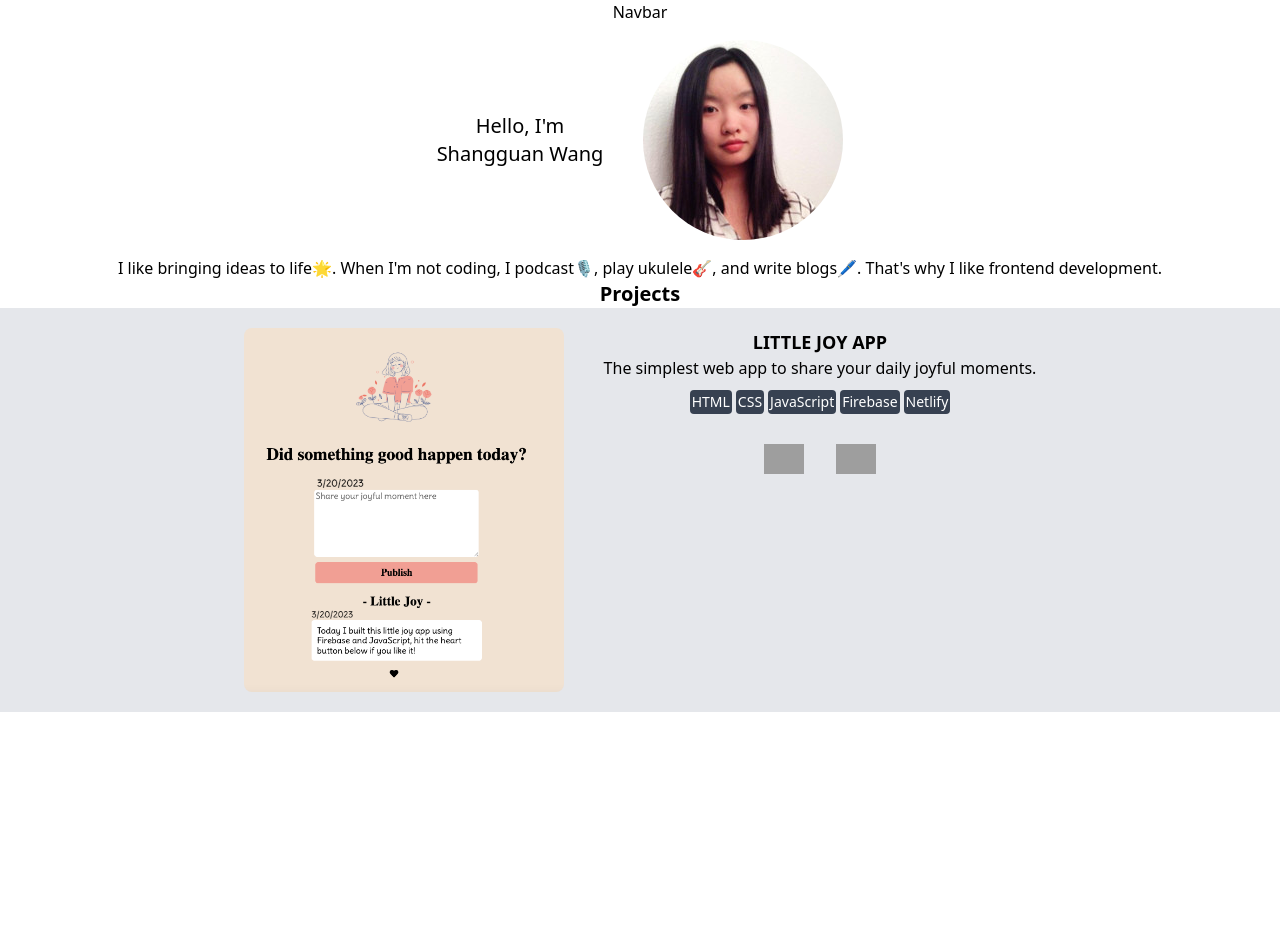
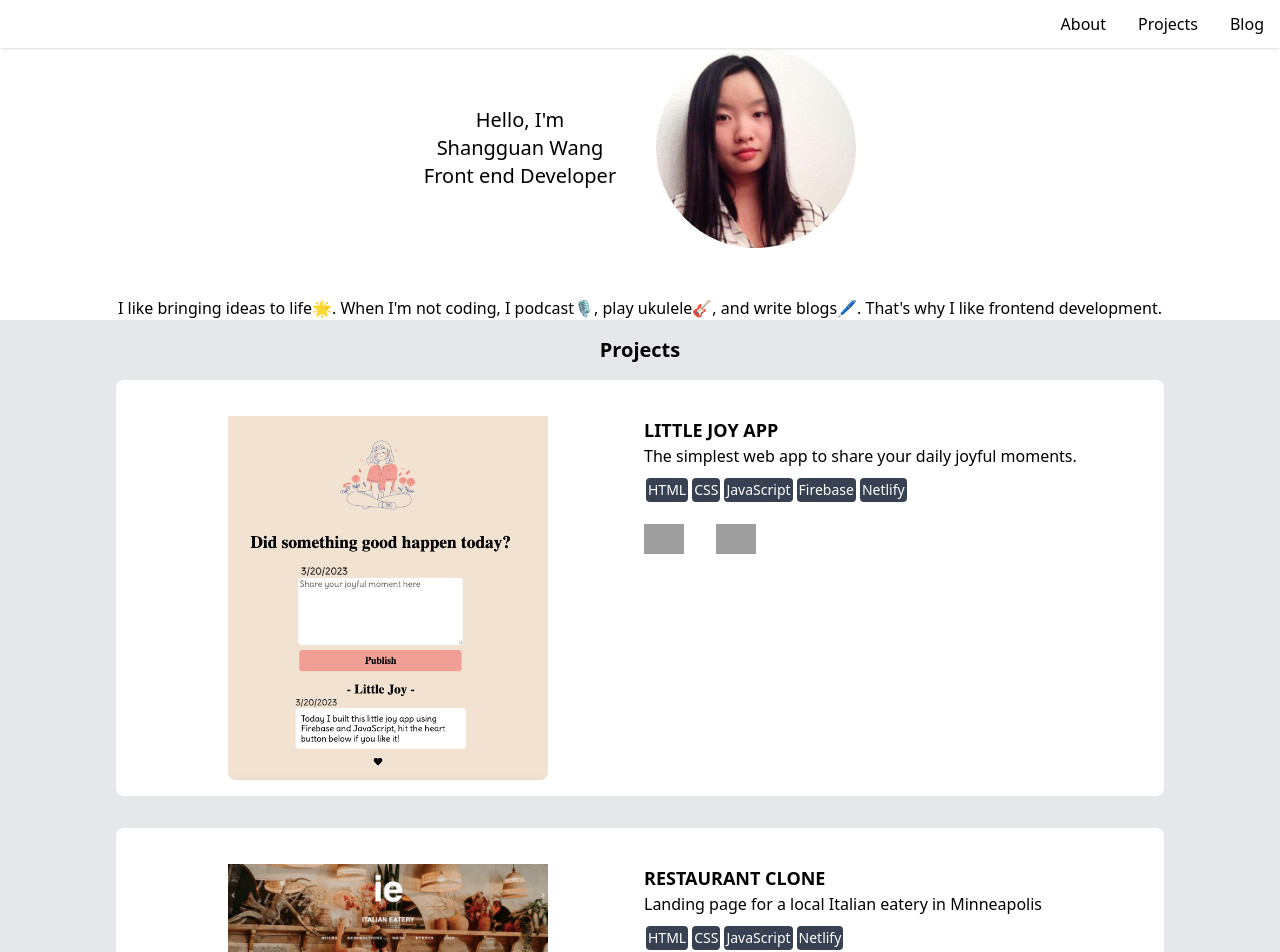
Before and after one commit to shangguanwang/personal-portfolio, a React (Create React App) app: page / in a window 1280 px wide. Shown: the top 952 px of the page. Before the commit the page ends 800 px from the top, so only its background shows below. Built offline with nearby package versions, Linux system fonts and the light colour scheme; grey boxes are pictures that could not be loaded.

Commit message:
Commit for adding Navbar and Project props

```diff
--- a/src/App.js
+++ b/src/App.js
@@ -2,6 +2,7 @@ import "./App.css";
 import Navbar from "./components/Navbar";
 import About from "./components/About";
 import Projects from "./components/Projects";
+import Footer from "./components/Footer";
 
 function App() {
   return (
@@ -9,6 +10,7 @@ function App() {
       <Navbar />
       <About />
       <Projects />
+      <Footer />
     </div>
   );
 }
--- a/src/components/About.js
+++ b/src/components/About.js
@@ -3,11 +3,12 @@ import headshot from "../assets/images/headshot.jpeg";
 
 const About = () => {
   return (
-    <div>
-      <div className="flex justify-center items-center p-4">
+    <div id="about">
+      <div className="flex justify-center items-center p-12">
         <div className="mr-5 text-xl">
           <h1>Hello, I'm</h1>
           <h1>Shangguan Wang</h1>
+          <h1>Front end Developer</h1>
         </div>
         <div className="ml-5">
           <img
--- /dev/null
+++ b/src/components/Footer.jsx
@@ -0,0 +1,11 @@
+import React from "react";
+
+const Footer = () => {
+  return (
+    <div>
+      <p>Created using:</p>
+    </div>
+  );
+};
+
+export default Footer;
--- a/src/components/Navbar.js
+++ b/src/components/Navbar.js
@@ -1,9 +1,30 @@
-import React from 'react'
+import React from "react";
 
 const Navbar = () => {
   return (
-    <div>Navbar</div>
-  )
-}
+    <header>
+      <div className="fixed bg-white w-full shadow">
+        {/* make nav bar stick at the top, take the full width, and add a shadow effect */}
+        <nav className="flex justify-end">
+          {/* move nav bar to the right of the page */}
+          <ul className="flex py-3">
+            {/* make nav bar horizontal flex */}
+            <li className="mx-4">
+              <a href="#about">About</a>
+            </li>
+            <li className="mx-4">
+              <a href="#projects">Projects</a>
+            </li>
+            <li className="mx-4">
+              <a href="https://dev.to/shangguanwang" target="_blank">
+                Blog
+              </a>
+            </li>
+          </ul>
+        </nav>
+      </div>
+    </header>
+  );
+};
 
-export default Navbar
+export default Navbar;
--- /dev/null
+++ b/src/components/ProjectBlock.jsx
@@ -0,0 +1,53 @@
+import React, { useState } from "react";
+import TechStackBadge from "./TechStackBadge";
+import githubsvg from "../assets/svgs/github.svg";
+import linksvg from "../assets/svgs/link.svg";
+
+const Projects = ({ projectdata }) => {
+  const { imgUrl, imgAlt, title, description, techStack, liveUrl, githubUrl } =
+    projectdata; //Props Destructuring
+  return (
+    <div>
+      {/*white background frame */}
+      <div className="flex bg-white rounded-lg p-4 my-4 mx-24">
+        <img
+          className="mx-24 pt-5 rounded-lg max-w-xs"
+          src={imgUrl}
+          alt={imgAlt}
+        />
+        {/*Project Info */}
+        <div className="flex flex-col items-start">
+          {" "}
+          {/* make the content left aligned */}
+          <h2 className="text-lg uppercase font-bold pt-5">{title}</h2>
+          <p>{description}</p>
+          {/*Tech Stack Badges */}
+          <ul className="flex pt-2">
+            {techStack.map((item) => (
+              <TechStackBadge skill={item} />
+            ))}
+          </ul>
+          {/*Live Link and Github Link Icons */}
+          <div className="flex pt-5">
+            <a
+              className="w-10 h-10 mr-8 hover:animate-bounce"
+              href={liveUrl}
+              target="_blank"
+            >
+              <img src={linksvg} className="cursor-pointer" />
+            </a>
+            <a
+              className="w-10 h-10 hover:animate-bounce"
+              href={githubUrl}
+              target="_blank"
+            >
+              <img src={githubsvg} className="cursor-pointer" />
+            </a>
+          </div>
+        </div>
+      </div>
+    </div>
+  );
+};
+
+export default Projects;
--- a/src/components/Projects.js
+++ /dev/null
@@ -1,60 +0,0 @@
-import React from "react";
-import littlejoy from "../assets/images/little-joy-screenshot.png";
-import githubsvg from "../assets/svgs/github.svg";
-import linksvg from "../assets/svgs/link.svg";
-
-const Projects = () => {
-  return (
-    <div>
-      <h1 className="text-xl font-bold">Projects</h1>
-      <div className="bg-gray-200 flex justify-center">
-        <div className="p-5">
-          <img
-            className="rounded-lg max-w-xs"
-            src={littlejoy}
-            alt="Little Joy App Screenshot"
-          />
-        </div>
-        <div className="flex flex-col items-center p-5">
-          <h2 className="text-lg uppercase font-bold">Little Joy App</h2>
-          <p>The simplest web app to share your daily joyful moments.</p>
-          <ul className="flex p-2">
-            <li className="m-0.5 p-0.5 bg-gray-700 text-white text-sm rounded">
-              HTML
-            </li>
-            <li className="m-0.5 p-0.5 bg-gray-700 text-white text-sm rounded">
-              CSS
-            </li>
-            <li className="m-0.5 p-0.5 bg-gray-700 text-white text-sm rounded">
-              JavaScript
-            </li>
-            <li className="m-0.5 p-0.5 bg-gray-700 text-white text-sm rounded">
-              Firebase
-            </li>
-            <li className="m-0.5 p-0.5 bg-gray-700 text-white text-sm rounded">
-              Netlify
-            </li>
-          </ul>
-          <div className="flex justify-center pt-5">
-            <a
-              className="w-10 h-10 mr-8"
-              href="https://littlejoy.netlify.app/"
-              target="_blank"
-            >
-              <img src={linksvg} className="cursor-pointer" />
-            </a>
-            <a
-              className="w-10 h-10"
-              href="https://github.com/shangguanwang/little-joy-firebase"
-              target="_blank"
-            >
-              <img src={githubsvg} className="cursor-pointer" />
-            </a>
-          </div>
-        </div>
-      </div>
-    </div>
-  );
-};
-
-export default Projects;
--- /dev/null
+++ b/src/components/Projects.jsx
@@ -0,0 +1,48 @@
+import React from "react";
+import ProjectBlock from "./ProjectBlock";
+
+import littlejoy from "../assets/images/little-joy-screenshot.png";
+import restaurantimg from "../assets/images/restaurant-screenshot.png";
+import mortgagecalculatorimg from "../assets/images/mortage-calculator-screenshot.png"
+
+const ProjectContent = () => {
+  const project1 = {
+    imgUrl: littlejoy,
+    imgAlt: "Little Joy App Screenshot",
+    title: "Little Joy App",
+    description: "The simplest web app to share your daily joyful moments.",
+    techStack: ["HTML", "CSS", "JavaScript", "Firebase", "Netlify"],
+    liveUrl: "https://littlejoy.netlify.app/",
+    githubUrl: "https://github.com/shangguanwang/little-joy-firebase",
+  };
+  const project2 = {
+    imgUrl: restaurantimg,
+    imgAlt: "Restaurant Landing Page Screenshot",
+    title: "Restaurant Clone",
+    description: "Landing page for a local Italian eatery in Minneapolis",
+    techStack: ["HTML", "CSS", "JavaScript", "Netlify"],
+    liveUrl: "https://eatery-landing.netlify.app/",
+    githubUrl: "https://github.com/shangguanwang/Restaurant-Clone",
+  };
+  const project3 = {
+    imgUrl: mortgagecalculatorimg,
+    imgAlt: "Mortgage Calculator Screenshot",
+    title: "Mortgage Calculator",
+    description: "Simple Mortgage Calculator",
+    techStack: ["React", "Material UI", "Netlify"],
+    liveUrl: "https://shangguan-mortgage-calculator.netlify.app/",
+    githubUrl: "https://github.com/shangguanwang/mortgage-calculator",
+  };
+  return (
+    <div id="projects">
+      <div className="px-5 bg-gray-200 flex flex-col justify-center">
+      <h1 className="text-xl font-bold pt-4">Projects</h1>
+        <ProjectBlock projectdata={project1} />
+        <ProjectBlock projectdata={project2}/>
+        <ProjectBlock projectdata={project3}/>
+      </div>
+    </div>
+  );
+};
+
+export default ProjectContent;
--- /dev/null
+++ b/src/components/TechStackBadge.jsx
@@ -0,0 +1,11 @@
+import React from 'react'
+
+const TechStackBadge = ({skill}) => {
+  return (
+    <li className="m-0.5 p-0.5 bg-gray-700 text-white text-sm rounded">
+    {skill}
+    </li>
+  )
+}
+
+export default TechStackBadge
```
Also changed, not shown: src/assets/images/mortage-calculator-screenshot.png (added), src/assets/images/restaurant-screenshot.png (added).
